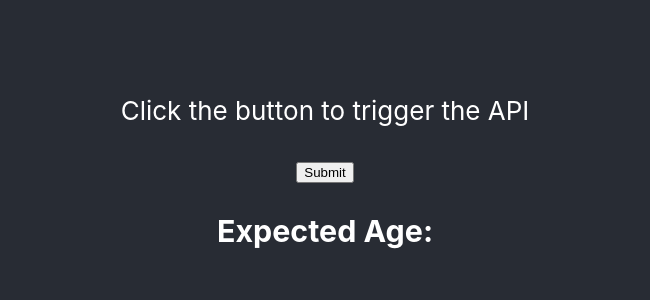
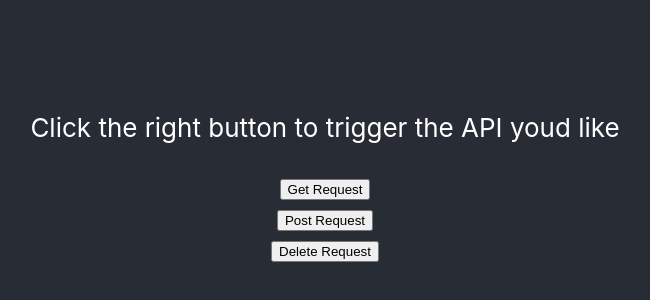
Before and after one commit to Codubee/Create-React-App-Examples, a React (Create React App) app: page / in a window 1280 px wide. Shown: the part 226-526 px from the top of the page, without its empty margins (315-965 px from the left). Built offline with nearby package versions, Linux system fonts and the light colour scheme.

Commit message:
Added examples of the other HTTP requests

```diff
--- a/src/ApiCall/ApiCall.js
+++ b/src/ApiCall/ApiCall.js
@@ -18,23 +18,25 @@ class ApiCall extends React.Component {
     constructor(props) {
         super(props);
         // Creating a state object with an empty age
-        this.state = { age: '' };
+        this.state = { people: '' };
         /*
             When creating methods in a class component you
             must bind the 'this' keyword to those methods
             If you do not do this step then you will not be
             able to use the 'this' keyword in those methods
         */
-        this.triggerApi = this.triggerApi.bind(this);
+        this.triggerGetApi = this.triggerGetApi.bind(this);
+        this.triggerPostApi = this.triggerPostApi.bind(this);
+        this.triggerDeleteApi = this.triggerDeleteApi.bind(this);
     }
 
     // This method gets called when the user clicks the button.
     // It is not a react lifecycle method. It can be named anything.
     // Here I named it triggerApi to make it clear what the method is doing.
-    triggerApi() {
+    triggerGetApi() {
 
         // Sending a GET http request
-        axios.get("https://api.agify.io?name=John")
+        axios.get("http://java-sample-api-2020.herokuapp.com/getAllPeople")
 
             // After the request is complete we get a response. This method handles the response.
             .then((response) => {
@@ -46,9 +48,37 @@ class ApiCall extends React.Component {
                 this.setState({
 
                     // Response.data has the data that came back from the GET http request
-                    age: response.data.age
+                    people: response.data
                 })
             })
+    }
+
+    triggerPostApi(){
+         // Sending a POST http request. Notice how here I had to include the body in the request
+         // Remember that POST requests have a BODY
+         var body = {"name":"John Cena","address":"123 cant see me"}
+         axios.post("http://java-sample-api-2020.herokuapp.com/addPerson",body)
+
+         // After the request is complete we get a response. This method handles the response.
+         .then((response) => {
+             // Print the data to the console located in your web browser
+             console.log(response.data);
+         })
+
+    }
+
+    triggerDeleteApi(){
+         // Sending a DELETE http request. Notice that here there is no body
+         // But there is a query parameter
+         var queryParam = 1;
+         axios.post("http://java-sample-api-2020.herokuapp.com/addPerson?id="+queryParam)
+
+         // After the request is complete we get a response. This method handles the response.
+         .then((response) => {
+             // Print the data to the console located in your web browser
+             console.log(response.data);
+         })
+
     }
 
     // Render shows the user the HTML
@@ -56,13 +86,12 @@ class ApiCall extends React.Component {
     render() {
         return (
             <div>
-                <p>Click the button to trigger the API</p>
-
-                {/* Displays a button to the user. When clicked the triggerApi method gets called */}
-                <button onClick={this.triggerApi}>Submit</button>
-
-                {/* Display the age to the user that comes back from the API request */}
-                <h3>Expected Age: {this.state.age}</h3>
+                <p>Click the right button to trigger the API youd like</p>
+                <button onClick={this.triggerGetApi}>Get Request</button>
+                <br></br>
+                <button onClick={this.triggerPostApi}>Post Request</button>
+                <br></br>
+                <button onClick={this.triggerDeleteApi}>Delete Request</button>
             </div>
 
         )
```
